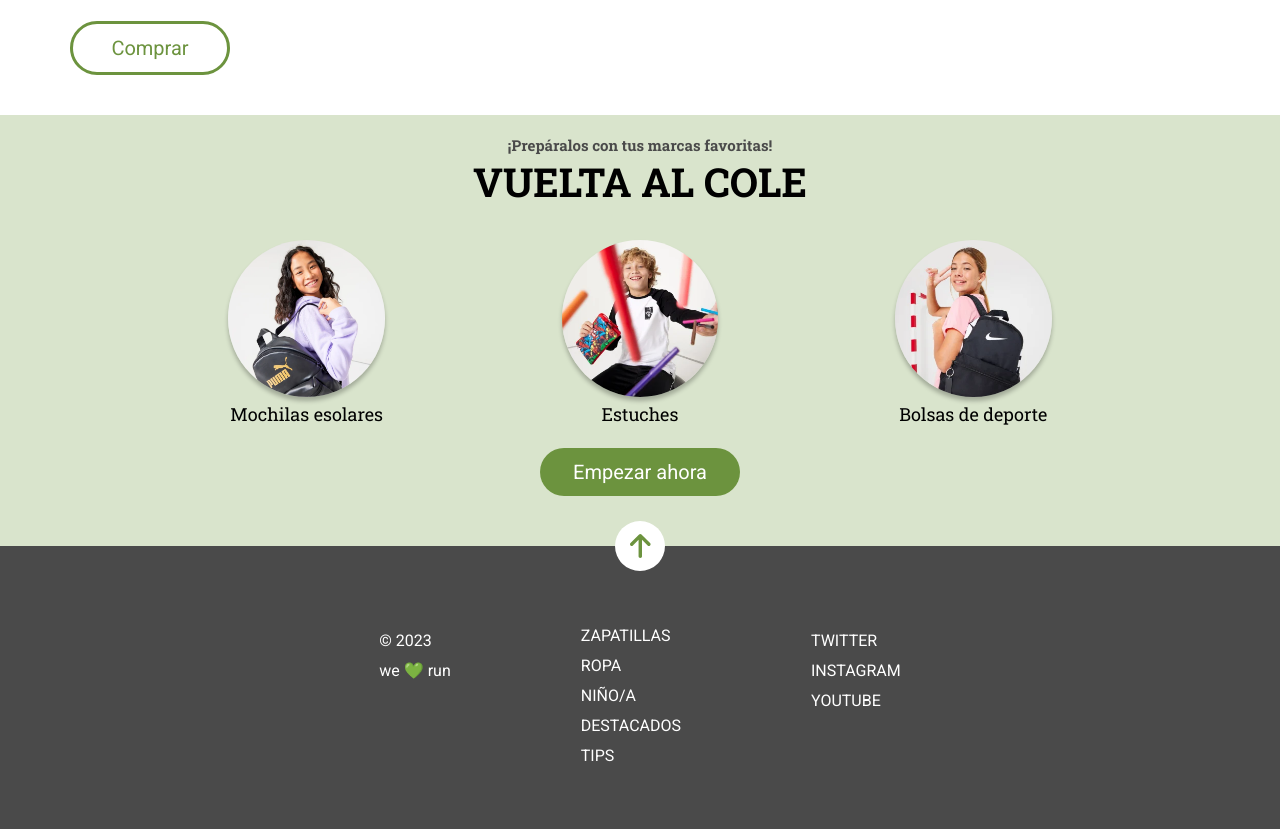
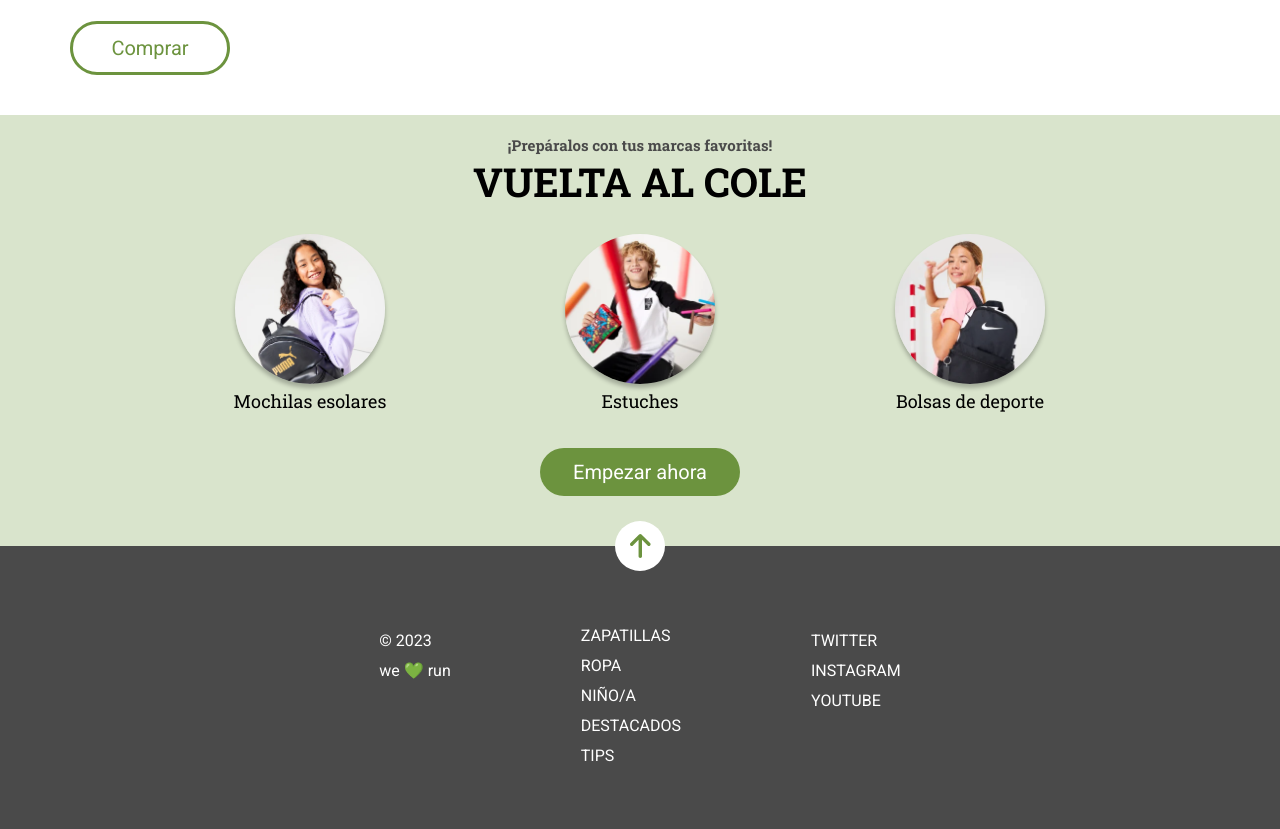
Before and after one commit to Adalab/modulo-1-evaluacion-final-LauraMartinezPerez, a website built with Vite: page src/index.html in a window 1280 px wide. Shown: the part 964-1793 px from the top of the page. Built offline with nearby package versions, Linux system fonts and the light colour scheme.

Commit message:
puliendo el grid para responsive

```diff
--- a/src/scss/layout/_section-aside.scss
+++ b/src/scss/layout/_section-aside.scss
@@ -111,11 +111,19 @@
     }
 
     .aside-grid-section {
-        display: grid;
+       /*  display: grid;
         grid-template-columns: 1fr 1fr 1fr;
         height: 200px;
-        padding-top: 50px;
+        padding-top: 50px; */
+
+            display: grid;
+            grid-template-columns: 250px 250px 250px;
+            justify-content: center;
+            padding-top: 50px;
+            height: 200px;
+            gap: 30px;
     }
+
 
     .aside-supplier {
         font-size: 18px;
@@ -131,10 +139,19 @@
 
 @media (min-width: 1024px) {
 
+    .aside-grid-section {
+        display: grid;
+            grid-template-columns: 300px 300px 300px;
+            justify-content: center;
+            padding-top: 50px;
+            height: 200px;
+            gap: 30px;}
+
     .aside-container {
         padding-left: 150px;
         padding-right: 150px;
     }
+
 
     .aside-img {
         width: 50%;
@@ -142,4 +159,5 @@
         box-shadow: 0px 4px 4px rgba(0, 0, 0, 0.25);
         }
 
+
 }
```
